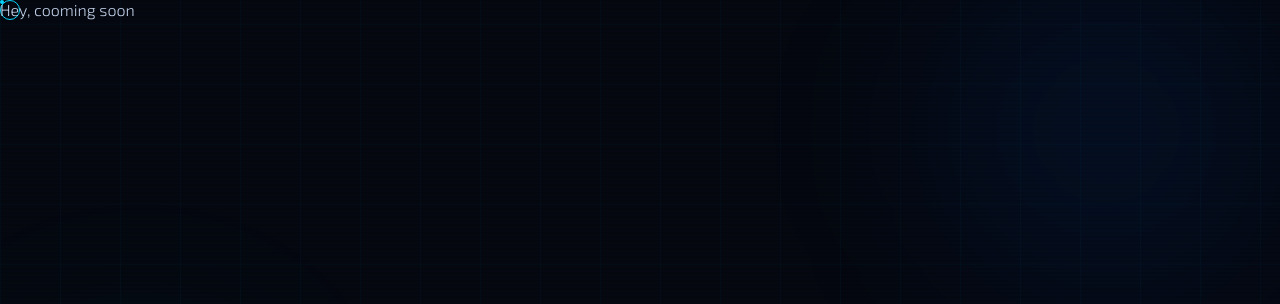
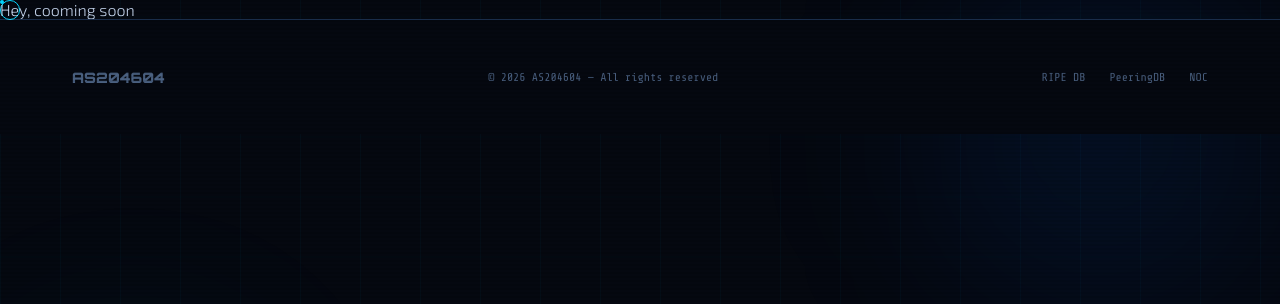
Before and after one commit to xXxNoahsProjektexXx/AS204604.net, a Next.js app: page / in a window 1280 px wide. Shown: the top 304 px of the page. Built offline with nearby package versions, Linux system fonts and the light colour scheme.

Commit message:
gang shye

```diff
--- a/src/app/page.tsx
+++ b/src/app/page.tsx
@@ -1,5 +1,6 @@
 import Cursor from "@/components/Cursor";
 import Background from "@/components/Background";
+import Footer from "@/components/Footer";
 
 
 export default function Home() {
@@ -13,6 +14,8 @@ export default function Home() {
 
             <p>Hey, cooming soon</p>
 
+            <Footer />
+
         </>
 
     )
--- /dev/null
+++ b/src/components/Footer.tsx
@@ -0,0 +1,50 @@
+'use client';
+
+export default function Footer() {
+    return (
+        <footer style={{
+            background: 'var(--bg)', borderTop: '1px solid var(--border)',
+            padding: '3rem 0', position: 'relative', zIndex: 1,
+        }}>
+            <style>{`
+        .footer-link {
+          font-family: 'Share Tech Mono', monospace;
+          font-size: .72rem;
+          color: var(--muted);
+          text-decoration: none;
+          transition: color .2s;
+        }
+        .footer-link:hover { color: var(--accent); }
+      `}</style>
+            <div style={{
+                maxWidth: 1200, margin: '0 auto', padding: '0 2rem',
+                display: 'flex', alignItems: 'center', justifyContent: 'space-between',
+                flexWrap: 'wrap', gap: '1rem',
+            }}>
+        <span style={{ fontFamily: "'Orbitron',monospace", fontWeight: 900, fontSize: '.9rem', color: 'var(--muted)' }}>
+          AS204604
+        </span>
+                <span style={{ fontFamily: "'Share Tech Mono',monospace", fontSize: '.72rem', color: 'var(--muted)' }}>
+          © {new Date().getFullYear()} AS204604 — All rights reserved
+        </span>
+                <div style={{ display: 'flex', gap: '1.5rem' }}>
+                    {[
+                        { label: 'RIPE DB',   href: 'https://apps.db.ripe.net/db-web-ui/query?searchtext=AS204604' },
+                        { label: 'PeeringDB', href: 'https://www.peeringdb.com' },
+                        { label: 'NOC',       href: 'mailto:noc@AS204604.net' },
+                    ].map(({ label, href }) => (
+                        <a
+                            key={label}
+                            href={href}
+                            target={href.startsWith('http') ? '_blank' : undefined}
+                            rel={href.startsWith('http') ? 'noreferrer' : undefined}
+                            className="footer-link"
+                        >
+                            {label}
+                        </a>
+                    ))}
+                </div>
+            </div>
+        </footer>
+    );
+}
```
Also changed, not shown: src/components/useReveal.ts (added, +26 -0 lines).
